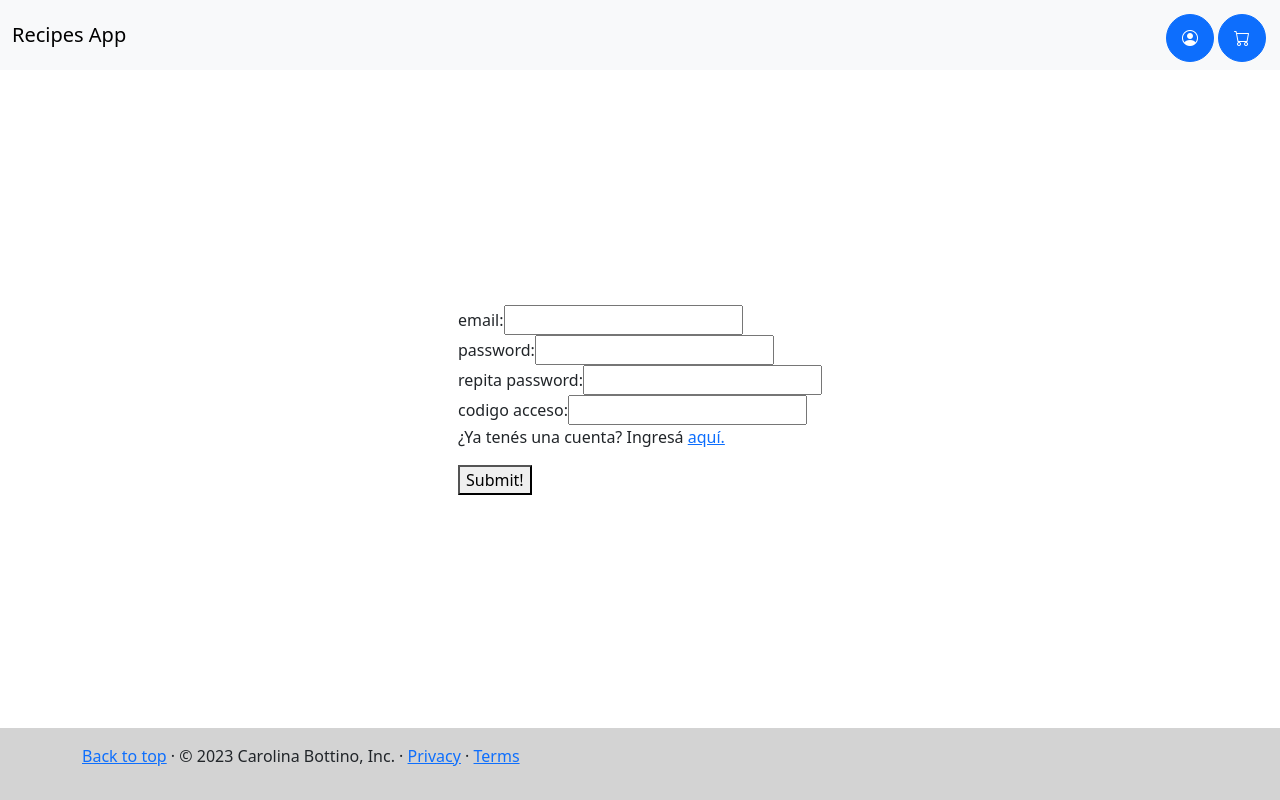
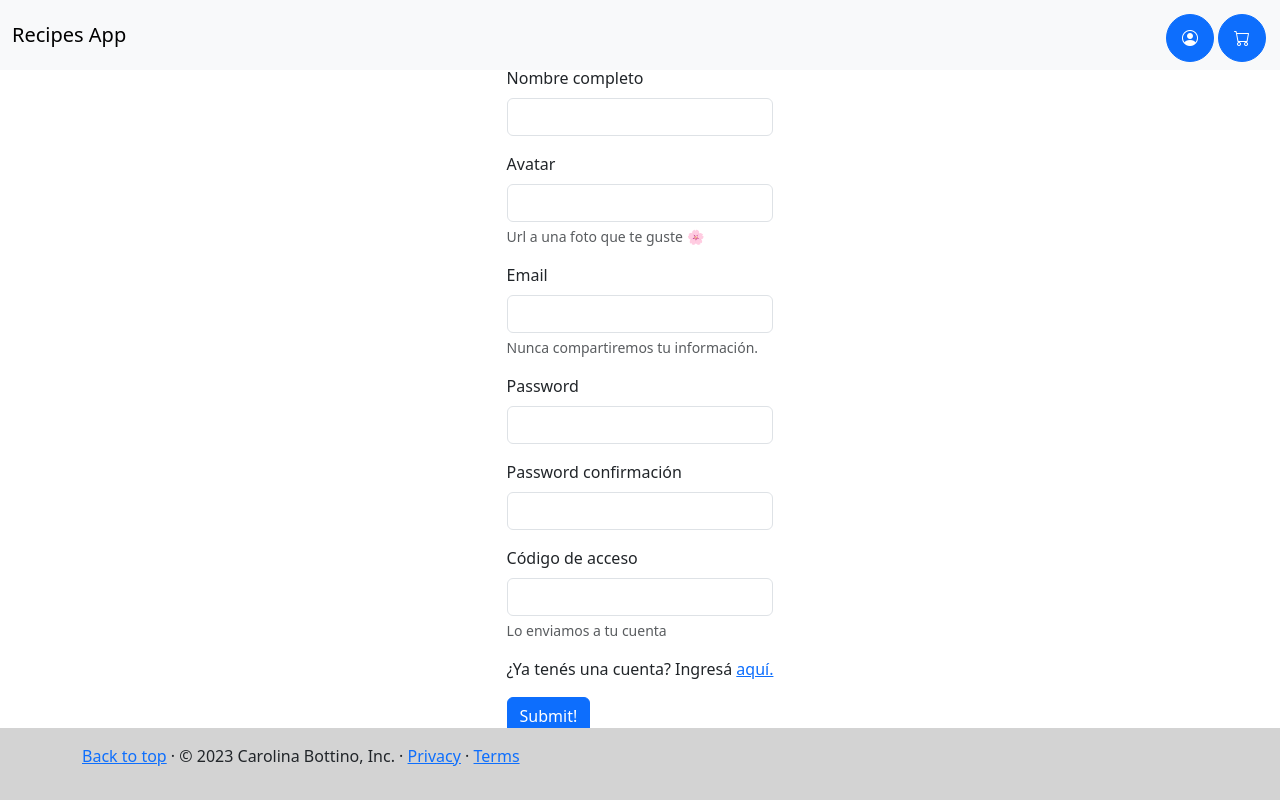
Before and after one commit to CaroBottino/recipes_app, a Vue app: page /login in a window 1280 px wide. Both pictures are taken after a click on the link "aquí.". Built offline with nearby package versions, Linux system fonts and the light colour scheme.

Commit message:
register user

```diff
--- a/src/components/TheLogin.vue
+++ b/src/components/TheLogin.vue
@@ -9,7 +9,7 @@
       <!-- login form -->
       <form v-if="show" @submit.prevent="loginHandler">
         <div class="mb-3">
-          <label for="exampleInputEmail1" class="form-label">Email</label>
+          <label for="email" class="form-label">Email</label>
           <input
             type="email"
             class="form-control"
@@ -20,7 +20,7 @@
           <div id="emailHelp" class="form-text">We'll never share your email with anyone else.</div>
         </div>
         <div class="mb-3">
-          <label for="exampleInputPassword1" class="form-label">Password</label>
+          <label for="pass" class="form-label">Password</label>
           <input type="password" class="form-control" id="pass" v-model="loginForm.pass" />
         </div>
         <div class="mb-3 form-check">
@@ -34,6 +34,76 @@
 
       <!-- registration form -->
       <form v-else @submit.prevent="submitHandler">
+        <div class="mb-3">
+          <label for="email" class="form-label">Nombre completo</label>
+          <input type="text" class="form-control" id="fullname" v-model="formState.fullname" />
+          <span v-if="v$.fullname.$error" class="error">
+            {{ v$.fullname.$errors[0].$message }}
+          </span>
+        </div>
+        <div class="mb-3">
+          <label for="email" class="form-label">Avatar</label>
+          <input
+            type="text"
+            class="form-control"
+            id="fullname"
+            aria-describedby="avatarHelp"
+            v-model="formState.avatar"
+          />
+          <div id="avatarHelp" class="form-text">Url a una foto que te guste 🌸</div>
+          <span v-if="v$.avatar.$error" class="error">
+            {{ v$.avatar.$errors[0].$message }}
+          </span>
+        </div>
+        <div class="mb-3">
+          <label for="email" class="form-label">Email</label>
+          <input
+            type="email"
+            class="form-control"
+            aria-describedby="emailHelp"
+            id="email"
+            v-model="formState.email"
+          />
+          <div id="emailHelp" class="form-text">Nunca compartiremos tu información.</div>
+          <span v-if="v$.email.$error" class="error">
+            {{ v$.email.$errors[0].$message }}
+          </span>
+        </div>
+        <div class="mb-3">
+          <label for="pass" class="form-label">Password</label>
+          <input type="password" class="form-control" id="pass" v-model="formState.password.pass" />
+          <span v-if="v$.password.pass.$error" class="error">
+            {{ v$.password.pass.$errors[0].$message }}
+          </span>
+        </div>
+        <div class="mb-3">
+          <label for="confirm" class="form-label">Password confirmación</label>
+          <input
+            type="password"
+            class="form-control"
+            id="confirm"
+            v-model="formState.password.confirm"
+          />
+          <span v-if="v$.password.confirm.$error" class="error">
+            {{ v$.password.confirm.$errors[0].$message }}
+          </span>
+        </div>
+        <div class="mb-3">
+          <label for="code" class="form-label">Código de acceso</label>
+          <input
+            type="text"
+            class="form-control"
+            aria-describedby="codeHelp"
+            id="code"
+            v-model="formState.code"
+          />
+          <div id="codeHelp" class="form-text">Lo enviamos a tu cuenta</div>
+          <span v-if="v$.code.$error" class="error">
+            {{ v$.code.$errors[0].$message }}
+          </span>
+        </div>
+
+        <!--
         <div>
           <label for="email">email:</label>
           <input type="email" id="email" v-model="formState.email" />
@@ -61,7 +131,7 @@
           <span v-if="v$.code.$error">
             {{ v$.code.$errors[0].$message }}
           </span>
-        </div>
+        </div> -->
 
         <div>
           <p>
@@ -70,7 +140,7 @@
           </p>
         </div>
 
-        <button>Submit!</button>
+        <button class="btn btn-primary">Submit!</button>
       </form>
     </div>
   </div>
@@ -80,8 +150,9 @@
 import { ref, reactive, computed } from 'vue'
 import { required, email, minLength, sameAs, helpers } from '@vuelidate/validators'
 import { useVuelidate } from '@vuelidate/core'
+import type { User } from '@/models/User'
 
-const emits = defineEmits(['login'])
+const emits = defineEmits(['login', 'register'])
 
 const show = ref(true)
 const loginErrors = ref()
@@ -99,6 +170,8 @@ const loginHandler = () => {
 }
 
 const formState = reactive({
+  fullname: '',
+  avatar: '',
   email: '',
   password: {
     pass: '',
@@ -111,8 +184,6 @@ const customValidation = (value: string) => {
   return /^(?=.*[0-9])(?=.*[a-zA-Z])[a-zA-Z0-9]{6,}$/.test(value)
 }
 
-// hasta acá todo igual que siempre... ahora empieza a jugar vuelidate, con las rules :)
-// guarda con esto! son COMPUTED
 const rules = computed(() => {
   return {
     email: {
@@ -124,7 +195,7 @@ const rules = computed(() => {
         required,
         minLength: minLength(6),
         customValidation: helpers.withMessage(
-          'contraseña debe tener mayúscula, minúscula y número.',
+          'la contraseña debe tener mayúsculas, minúsculas y números.',
           customValidation
         )
       },
@@ -136,19 +207,35 @@ const rules = computed(() => {
         )
       }
     },
-    code: { required }
+    code: { required },
+    fullname: { required },
+    avatar: { required }
   }
 })
 
-// v$ es por convencion, lo propone la doc
 const v$ = useVuelidate(rules, formState)
 
-// ahora submitHandler pasa a ser SINCRONA, porque espera la validacion
 const submitHandler = async () => {
-  console.log('submit! ', formState)
+  const result = await v$.value.$validate()
 
-  const result = await v$.value.$validate()
-  console.log('v$: ', v$)
-  console.log('result: ', result)
+  if (result) {
+    const user: User = {
+      id: '',
+      fullname: formState.fullname,
+      avatar: formState.avatar ? formState.avatar : '',
+      email: formState.email,
+      pass: formState.password.pass,
+      role: '',
+      cart: [],
+      bought: []
+    }
+    emits('register', user)
+  }
 }
 </script>
+
+<style scoped>
+.error {
+  color: crimson;
+}
+</style>
--- a/src/stores/user.ts
+++ b/src/stores/user.ts
@@ -56,7 +56,7 @@ export const useUserStore = defineStore('user', () => {
     logged.value = false
   }
 
-  const createUser = (payload: User): Promise<boolean | AxiosError> => {
+  const registerUser = (payload: User): Promise<boolean | AxiosError> => {
     return UsersController.createUser(payload)
       .then((res) => {
         state.user = res.data
@@ -104,7 +104,7 @@ export const useUserStore = defineStore('user', () => {
     getItemFromCart,
     loginUser,
     logoutUser,
-    createUser,
+    registerUser,
     editUserInfo,
     addItemToCart,
     deleteItemFromCart
--- a/src/views/LoginView.vue
+++ b/src/views/LoginView.vue
@@ -20,7 +20,7 @@ import UsersController from '@/controllers/UsersController'
 import type { User } from '@/models/User'
 import { useUserStore } from '@/stores/user'
 
-const store = useUserStore()
+const userStore = useUserStore()
 const errors = ref<string[]>([])
 
 const router = useRouter()
@@ -38,11 +38,22 @@ const onLoginSubmit = (form: { email: string; pass: string }) => {
       return
     }
 
-    store.loginUser(found)
+    userStore.loginUser(found)
     router.push({ name: 'user' })
   })
 }
-const onRegisterSubmit = () => {}
+const onRegisterSubmit = (form: User) => {
+  userStore
+    .registerUser(form)
+    .then(() => {
+      // alert('Receta editada con exito')
+      router.push({ name: 'user' })
+    })
+    .catch((err) => {
+      alert('error al crear usuario')
+      console.log('err: ', err)
+    })
+}
 </script>
 
 <style scoped></style>
```
